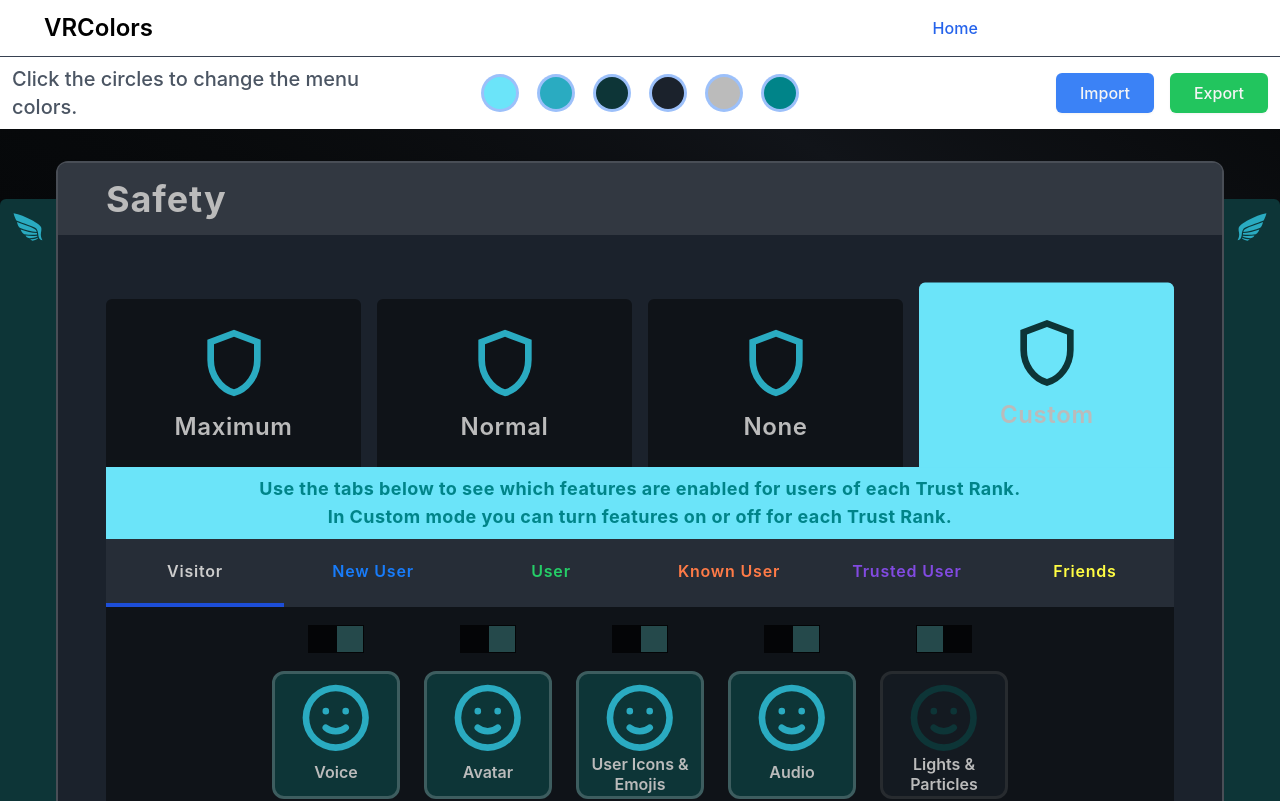
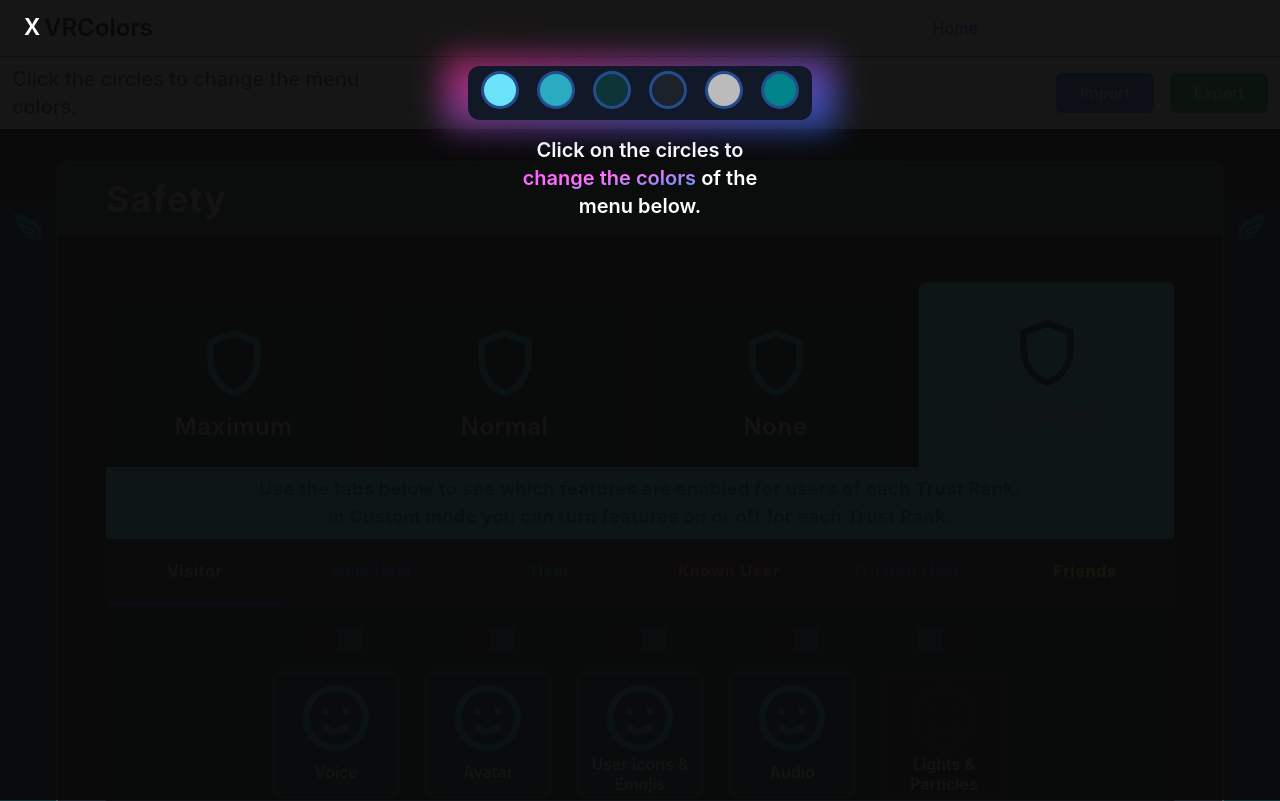
Before and after one commit to loganhalverson/vrcolors, a React (Create React App) app: page / in a window 1280 px wide. Shown: the top 801 px of the page. Built offline with nearby package versions, Linux system fonts and the light colour scheme; what tailwindcss-inner-border would draw is missing.

Commit message:
Onboard the user on first visit.

```diff
--- a/src/components/ColorPicker.js
+++ b/src/components/ColorPicker.js
@@ -110,12 +110,11 @@ export const ColorPicker = ({ option }) => {
 	}, [theme[key]]);
 
 	return (
-		<>
+		<div>
 			{/* Label that appears on hover and while color picker is open. */}
-
 			<button
 				onClick={handleClick}
-				className="relative w-8 h-8 rounded-full ring group transition hover:scale-105"
+				className="w-8 h-8 rounded-full ring group transition hover:scale-105"
 				style={{ backgroundColor: background }}
 				onMouseEnter={handleMouseEnter}
 				onMouseLeave={handleMouseLeave}>
@@ -126,12 +125,15 @@ export const ColorPicker = ({ option }) => {
 
 			{/* Display the color picker conditionally. */}
 			{pickerVisible ? (
-				<div className="absolute -translate-x-[50%]" style={{ left: mousePosition.x, top: mousePosition.y + 16, zIndex: 10 }}>
-					<OutsideAlerter callback={() => setPickerVisible(false)}>
-						<SketchPicker color={background} onChangeComplete={handleChangeComplete} />
-					</OutsideAlerter>
+				<div className="relative">
+					<div className="absolute -translate-x-[40%]" style={{ top: 16, zIndex: 10 }}>
+						{/* <div className="absolute" style={{ left: mousePosition.x, top: mousePosition.y + 16, zIndex: 10 }}> */}
+						<OutsideAlerter callback={() => setPickerVisible(false)}>
+							<SketchPicker color={background} onChangeComplete={handleChangeComplete} />
+						</OutsideAlerter>
+					</div>
 				</div>
 			) : null}
-		</>
+		</div>
 	);
 };
--- a/src/components/Navbar.js
+++ b/src/components/Navbar.js
@@ -1,8 +1,25 @@
-import React from 'react';
+import React, { useState, useMemo } from 'react';
 import { ImportButton, ExportButton } from './Buttons';
 import { ColorPicker } from './ColorPicker';
 
 export const Navbar = ({ currentPage, colorFunctionality }) => {
+	const [onboarding, setOnboarding] = useState(true);
+
+	const keys = ['Highlight', 'Icons', 'Buttons', 'Background', 'Text', 'Subtext'];
+
+	const clearOnboarding = () => {
+		// Store value in local storage.
+		localStorage.setItem('isFirstVisit', false);
+		setOnboarding(false);
+	};
+
+	// Check if it is user's first visit.
+	useMemo(() => {
+		if (localStorage.getItem('isFirstVisit') === null) {
+			setOnboarding(true);
+		}
+	}, [onboarding]);
+
 	return (
 		<nav className="z-10 bg-white border-gray-200 dark:bg-gray-900">
 			<div className="flex flex-wrap items-center justify-between p-3 mx-auto max-w-screen-2xl">
@@ -49,13 +66,37 @@ export const Navbar = ({ currentPage, colorFunctionality }) => {
 				<div className="mx-auto border-t border-gray-700 max-w-screen-2xl">
 					<ul className="flex flex-col items-center justify-between flex-1 px-3 py-2 font-medium gap-y-4 md:gap-y-0 md:flex-row gap-x-8">
 						<div className="w-full md:text-xl text-center text-gray-600 md:text-left md:w-1/3">Click the circles to change the menu colors.</div>
-						<div className="flex items-end justify-center w-full rounded-xl md:w-1/3 gap-x-6">
-							<ColorPicker option={'Highlight'} />
-							<ColorPicker option={'Icons'} />
-							<ColorPicker option={'Buttons'} />
-							<ColorPicker option={'Background'} />
-							<ColorPicker option={'Text'} />
-							<ColorPicker option={'Subtext'} />
+						<div className="px-4 relative z-[1]">
+							<div className="relative flex items-end justify-center w-full rounded-xl gap-x-6 p-2 px-4 bg-gray-900 z-[2]">
+								{keys.map((key, idx) => {
+									return (
+										<div onClick={() => clearOnboarding()}>
+											<ColorPicker option={key} key={idx} />
+										</div>
+									);
+								})}
+							</div>
+
+							{/* If it's the user's first visit, display the onboarding help. */}
+							{onboarding && (
+								<>
+									{/* Hide onBoarding if the user clicks anywhere. */}
+									<div onClick={() => clearOnboarding()} className="fixed min-h-screen min-w-full z-[3]" />
+									<div className="absolute -inset-2 animate-pulse bg-gradient-to-br from-pink-600 to-blue-600 rounded-lg blur-lg z-[1]" />
+									<div className="fixed text-white top-0 left-0 min-h-screen bg-neutral-950 opacity-95 min-w-full">
+										<button
+											onClick={() => clearOnboarding()}
+											className="p-4 rounded-full m-4 my-2 w-8 h-8 flex justify-center items-center text-white text-3xl">
+											x
+										</button>
+									</div>
+									<span className="absolute left-[50%] -translate-x-[50%] mt-4 text-white font-semibold text-center w-3/4 text-xl">
+										Click on the circles to{' '}
+										<span className="bg-gradient-to-br bg-clip-text text-transparent from-pink-600 to-blue-700 filter brightness-200">change the colors</span>{' '}
+										of the menu below.
+									</span>
+								</>
+							)}
 						</div>
 						<div className="flex items-center justify-center w-full md:justify-end md:w-1/3 gap-x-4">
 							<ImportButton />
```
